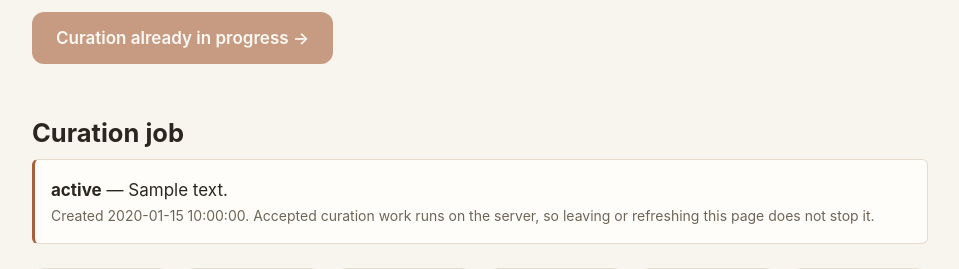
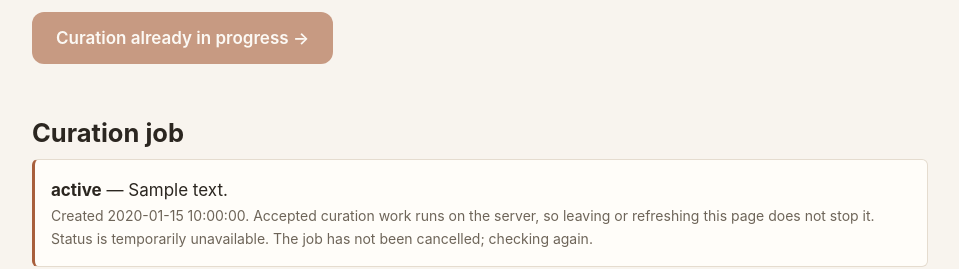
Before and after one commit to h3xh4wk/fablit, a FastAPI app: template app/templates/authoring_news.html in a window 1280 px wide. Shown: the part 927-1196 px from the top of the page, without its empty margins (160-1119 px from the left). Run offline with FastAPI, Linux system fonts and the light colour scheme; the template is opened without the code that fills it: most values are stand-ins (such as "Sample title", 1, 10 or a date in 2020); parts of the project's set-up code (start-up, migrations or seed data) failed here and were passed over; some libraries are stand-ins or nearby versions.

Commit message:
refactor: load curation polling only on authoring page

```diff
--- a/app/templates/authoring_news.html
+++ b/app/templates/authoring_news.html
@@ -170,3 +170,7 @@
   {% endif %}
 </article>
 {% endblock %}
+
+{% block page_scripts %}
+<script src="/static/js/news-curation-status.js" defer></script>
+{% endblock %}
```
